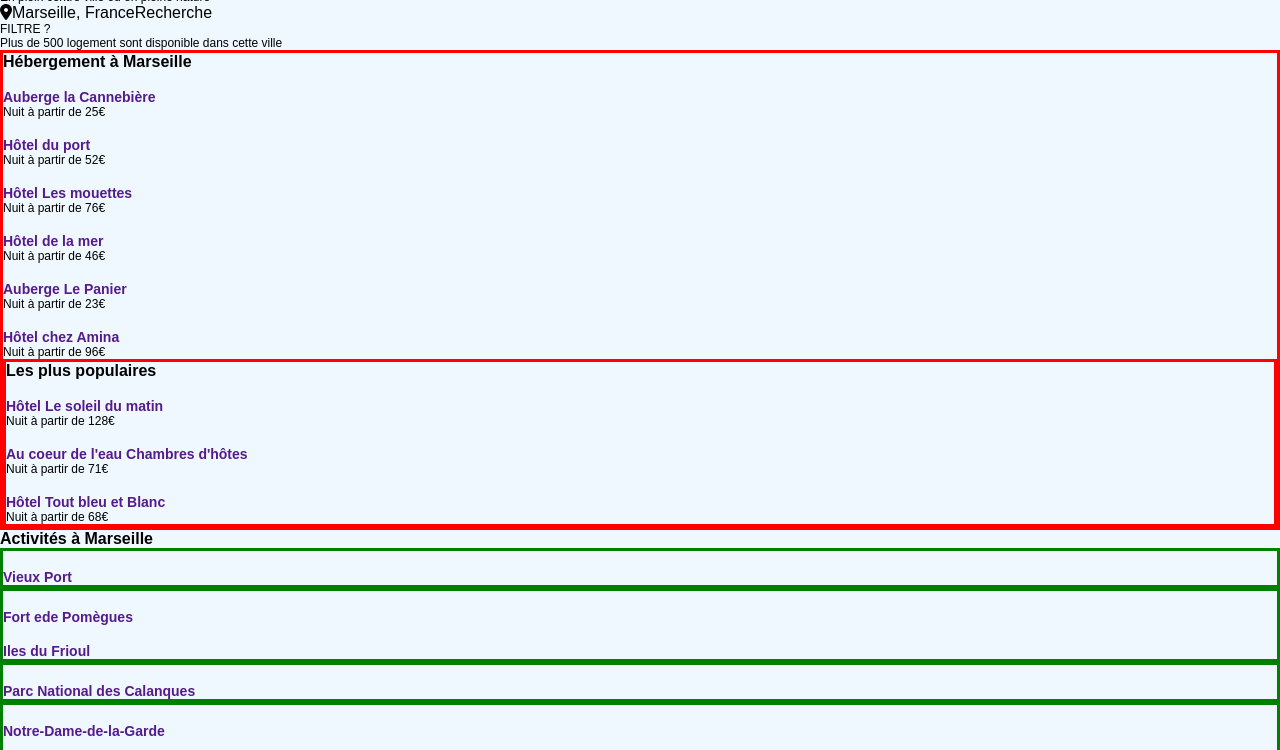
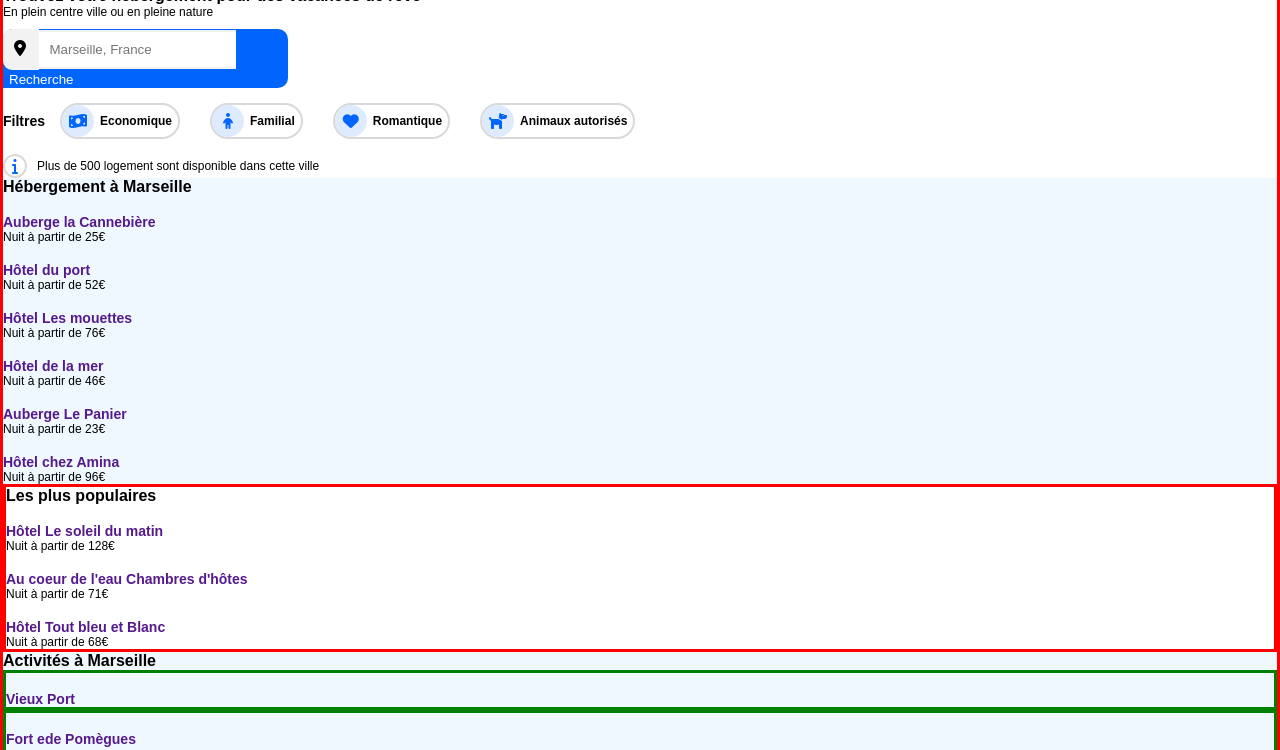
Before and after one commit to elodie47/OpenclassroomProject, a plain HTML site: page index.html in a window 1280 px wide. Shown: the part 91-841 px from the top of the page. Drawn offline with Linux system fonts and the light colour scheme.

Commit message:
Recherche CSS

```diff
--- a/index.html
+++ b/index.html
@@ -20,18 +20,57 @@
         </nav>
 
     </header>
+    <!-- Main -->
+    <main >
         <!-- Section 1 Recherche-->
         <section id="recherche">
             <h1>Trouvez votre hébergement pour des vacances de rêve</h1>
             <p>En plein centre ville ou en pleine nature</p>
-        <imput type="search"><i class="fas fa-map-marker-alt"></i>Marseille, France<imput type="bouton">Recherche</imput></imput>
-        <imput type="checkout"></imput>
-        <p>FILTRE ?</p>
+
+            <form method="post" action="traitement.php">
+                <div class="search-container">
+                    <i class="fas fa-map-marker-alt"></i>
+                    <input type="search" id="site-search" placeholder="Marseille, France" name="q"
+           aria-label="Search through site content">
+                    <button>Recherche</button>
+                </div>
+            </form>
+            <div>
+                <h3>Filtres</h3>
+            <ul>
+                <li>
+                   <a href="">
+                        <div><i class="fas-2 fas fa-money-bill-wave"></i></div>
+                        <p><b>Economique</b></p>
+                    </a>
+                </li>
+                <li>
+                   <a href="">
+                        <div><i class="fas-2 fas fa-child"></i></div>
+                        <p><b>Familial</b></p>
+                    </a>
+                </li>
+                <li>
+                   <a href="">
+                        <div><i class="fas-2 fas fa-heart"></i></div>
+                        <p><b>Romantique</b></p>
+                    </a>
+                </li>
+                <li>
+                   <a href="">
+                        <div><i class="fas-2 fas fa-dog"></i></div>
+                       <p><b>Animaux autorisés</b></p>
+                    </a>
+                </li>
+            </ul>
+            </div>
+            <div>
+                <i class="fas-2 fas fa-info"></i>
                 <p>Plus de 500 logement sont disponible dans cette ville</p>
+            </div>
         </section>
         <!-- Section 2 Articles -->
-    <main id="articles">
-        <section>
+        <section id="articles">
             <h2>Hébergement à Marseille</h2>
             <div>
                 <a href="">
@@ -81,6 +120,7 @@
             </div>
             <p></p>
         </section>
+        <!-- Section 3 Les plus populaires -->
         <aside>
             <h2>Les plus populaires</h2>
             <a href="">
@@ -105,8 +145,7 @@
                 </article>
             </a>
         </aside>
-    </main>
-    <!-- Section 3 Activités -->
+        <!-- Section 4 Activités -->
         <section id="activites">
            <h1>Activités à Marseille</h1>
            <div class="full">
@@ -154,6 +193,7 @@
                </a>
            </div>
         </section>
+    </main>
     <!-- Footer -->
     <footer>
         <div>
--- a/style.css
+++ b/style.css
@@ -1,7 +1,8 @@
 * {
     list-style: none;
     text-decoration: none;
-    margin: 0;
+    margin: 0px;
+    box-sizing: border-box;
 }
 
 /*Général */
@@ -22,6 +23,10 @@ font-size: 0.750rem;
 color:#000000;
 }
 
+.fas-2 {
+    color: #0065FC;
+}
+
 /*Header */
 
 header {
@@ -35,8 +40,13 @@ header > nav > ul{
 
 header > nav > ul > li {
     padding: 10px;
+    padding-top: 30px;
     justify-content: flex-end;
     border-top: 0.2rem solid #FFFFFF;
+}
+
+header > nav > ul > li > a > p > b {
+    color: #0065FC;
 }
 
 header > nav > ul > li:hover {
@@ -48,6 +58,122 @@ header > nav > ul > li > a > p:hover {
     color: #0065FC;
 }
 
+/*Recherche */
+
+#recherche > form > div {
+  margin-top: 10px;
+  width: 285px;
+  background: #0065FC;
+  border: none;
+  cursor: pointer;
+  border-radius: 10px;
+}
+
+#recherche > form > div > i {
+  background-color: #f2f2f2 ;
+  padding: 11px 13px 14px 11px;
+  border-radius: 9px 0px 0px 9px;
+  justify-content: center;
+  align-items: center;
+}
+
+#recherche > form > div > input {
+  padding: 10px;
+  border: none;
+  border-top: solid 2px #f2f2f2;
+  border-bottom: solid 2px #f2f2f2;
+  margin-left: -4px;
+
+    }
+
+#recherche > form > div > button {
+  cursor: pointer;
+  background-color: #0065FC;
+  border: none;
+  color: #FFFFFF;
+  transition: background 0.5s;
+    }
+
+#recherche > form > div > button:hover {
+    opacity: 0.8;
+    }
+
+/*Recherche > Filtre */
+
+
+#recherche > div {
+    display: flex;
+}
+
+#recherche > div > h3 {
+    align-self: center;
+}
+
+#recherche > div > ul {
+    display: flex;
+    padding: 0px;
+}
+
+#recherche > div > ul > li {
+    margin: 15px;
+}
+
+#recherche > div > ul > li > a {
+    display: flex;
+    border: solid 2px #d9d9d9;
+    border-radius: 100px;
+    transition: background 0.5s;
+}
+#recherche > div > ul > li > a:hover {
+    background: #f2f2f2;
+}
+
+
+
+#recherche > div > ul > li > a > div  {
+    background-color:#deebff;
+    padding: 6px;
+    border-radius: 100%;
+    width: 32px;
+    height: 32px;
+    display: flex;
+    justify-content: center;
+    align-items: center;
+}
+
+#recherche > div > ul > li > a > p  {
+    padding: 6px;
+    align-self: center;
+}
+
+/*Recherche > Result */
+
+
+#recherche > div {
+    display: flex;
+}
+
+#recherche > div > i {
+    display: flex;
+    justify-content: center;
+    align-items: center;
+    border: solid 2px #d9d9d9;
+    border-radius: 100%;
+	min-height: 1.5rem;
+	min-width: 1.5rem;
+    margin-right: 10px;
+}
+
+#recherche > div > p {
+    display: flex;
+    justify-content: center;
+    align-items: center;
+}
+
+
+
+
+
 
 
 /* Sections repères */
@@ -57,7 +183,7 @@ Header {
 }
 
 #recherche {
-   background-color: aliceblue
+   /*background-color: aliceblue */
 }
 
 #articles {
```
Lines whose indentation alone changed are shown as unchanged.
